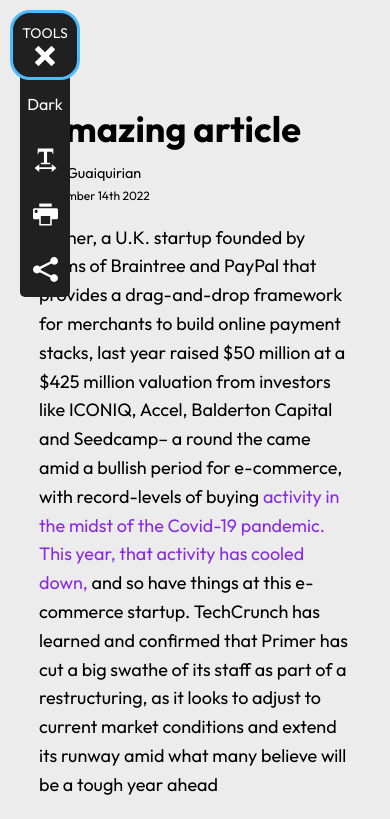
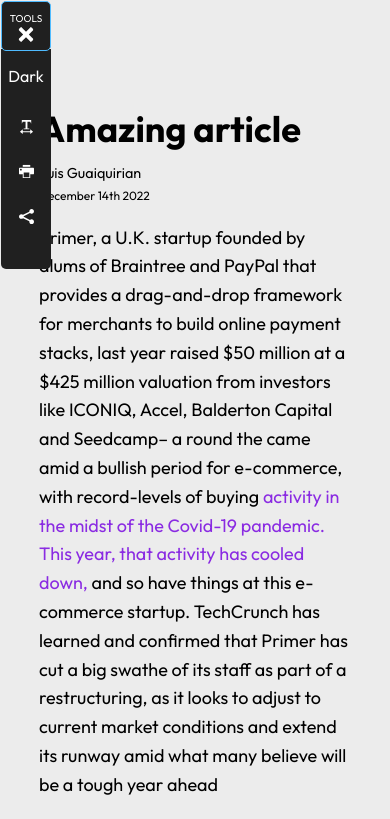
Before and after one commit to Widoguaiquirian/toolBar, a plain HTML site: page index.html in a window 390 px wide. Shown: the top 819 px of the page. Drawn offline with Linux system fonts and the light colour scheme.

Commit message:
adjusting mobile

```diff
--- a/components/nav-tools.css
+++ b/components/nav-tools.css
@@ -120,3 +120,25 @@
    width: 2.5rem;
    height: 2.5rem;
 }
+
+@media (max-width: 750px) {
+   .tools {
+      left: 1px;
+      top: 1px;
+   }
+
+   .tools__container {
+      width: 50px;
+      height: 50px;
+      border: 1px solid #4fbbff;
+      border-radius: 5px;
+   }
+   .btn__title {
+      font-size: 1rem;
+   }
+
+   .svg__sprite {
+      width: 1.5rem;
+      height: 1.5rem;
+   }
+}
```
